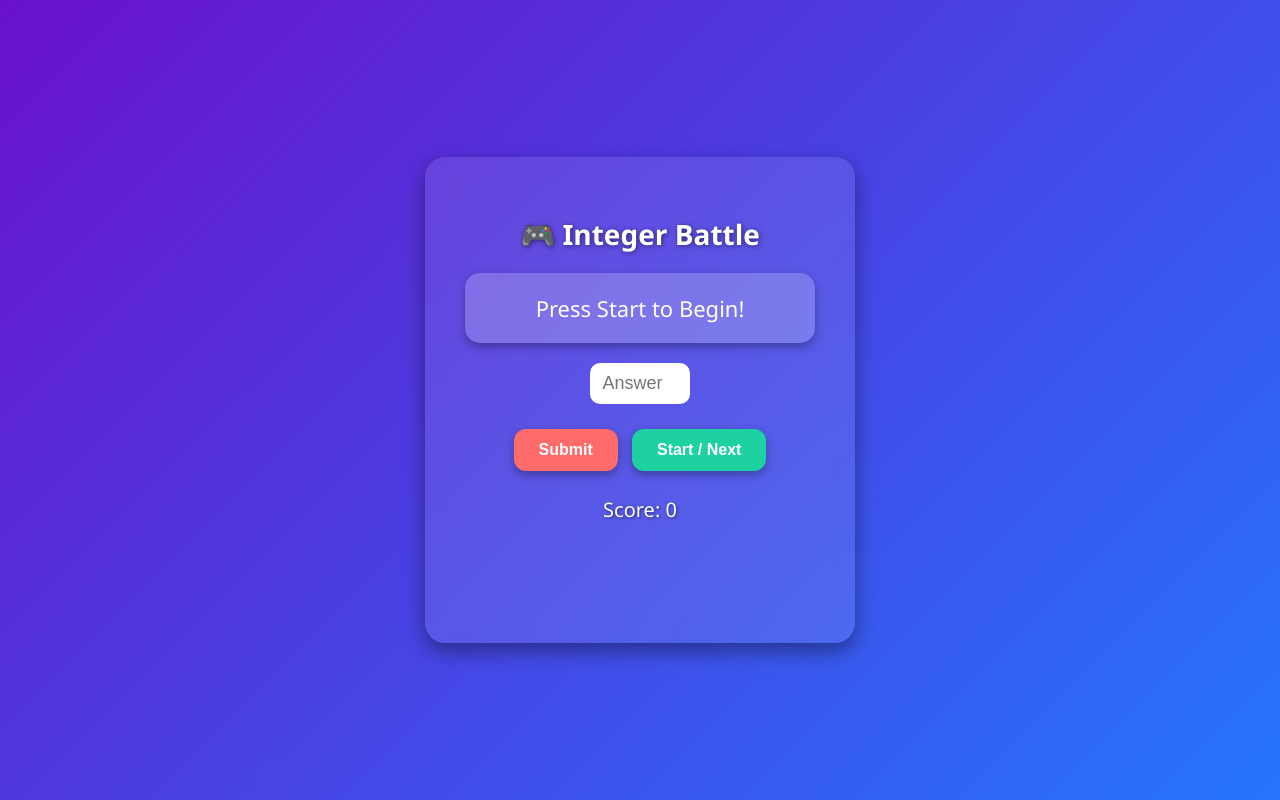
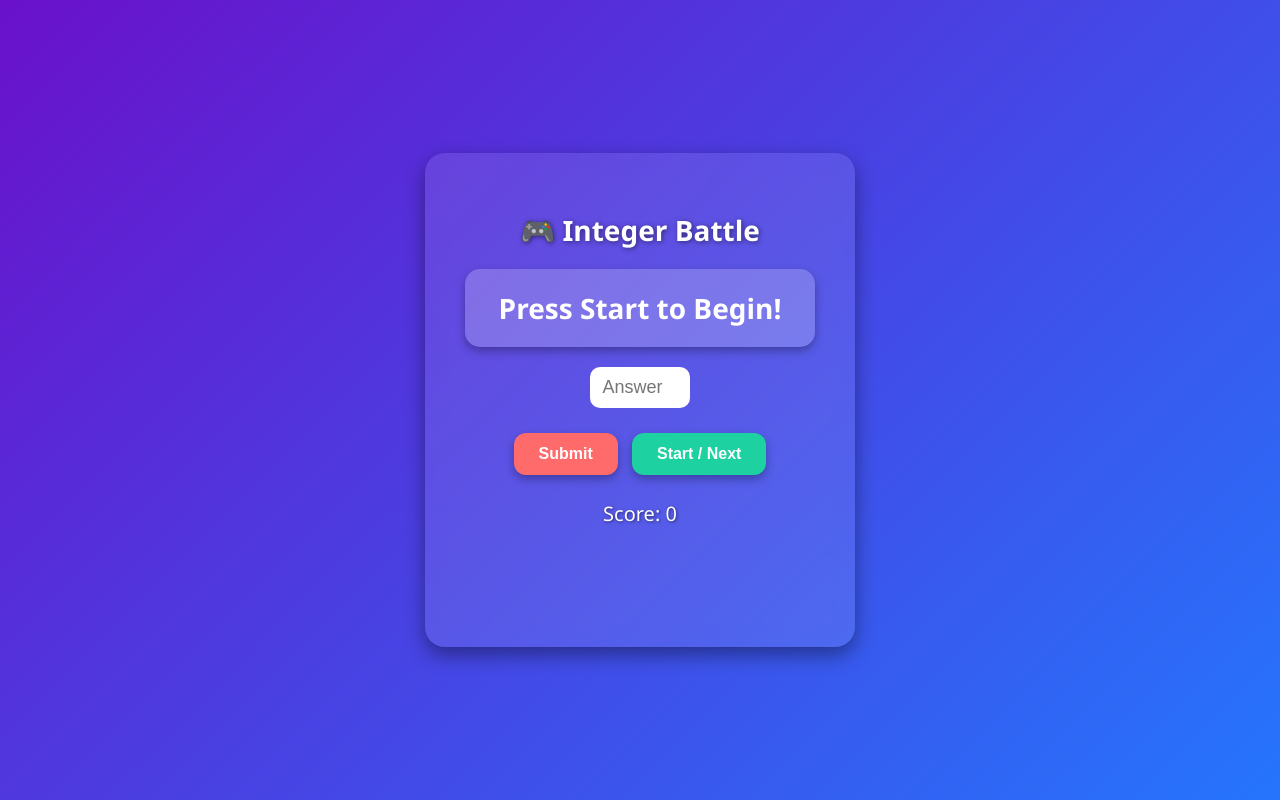
Before and after one commit to Expertmathtutoring/Math-skills-Training, a plain HTML site: page index.html in a window 1280 px wide. Drawn offline with Linux system fonts and the light colour scheme.

Commit message:
index.html

```diff
--- a/index.html
+++ b/index.html
@@ -44,7 +44,8 @@
   padding: 20px;
   margin: 20px 0;
   border-radius: 15px;
-    font-size: 22px;
+  font-size: 28px;   /* Increased from 22px */
+  font-weight: bold; /* Make it bold */
   box-shadow: 0 4px 10px rgba(0,0,0,0.3);
 }
 
```
Lines whose indentation alone changed are shown as unchanged.
